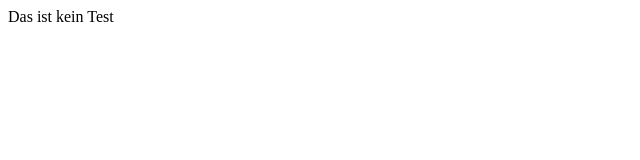
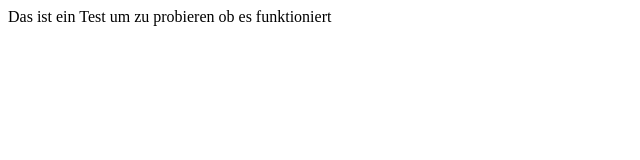
Before and after one commit to 2324-2dhif-wmc/00-myfirstwebsite-GrossManuelHTL, a plain HTML site: page index.html in a window 1280 px wide. Shown: the whole page, without its empty margins (0-640 px from the left). Drawn offline with Linux system fonts and the light colour scheme.

Commit message:
added more text

```diff
--- a/index.html
+++ b/index.html
@@ -8,6 +8,6 @@
     <title>Document</title>
 </head>
 <body>
-    Das ist kein Test
+    <span>Das ist ein Test um zu probieren ob es funktioniert</span>
 </body>
 </html>
```
